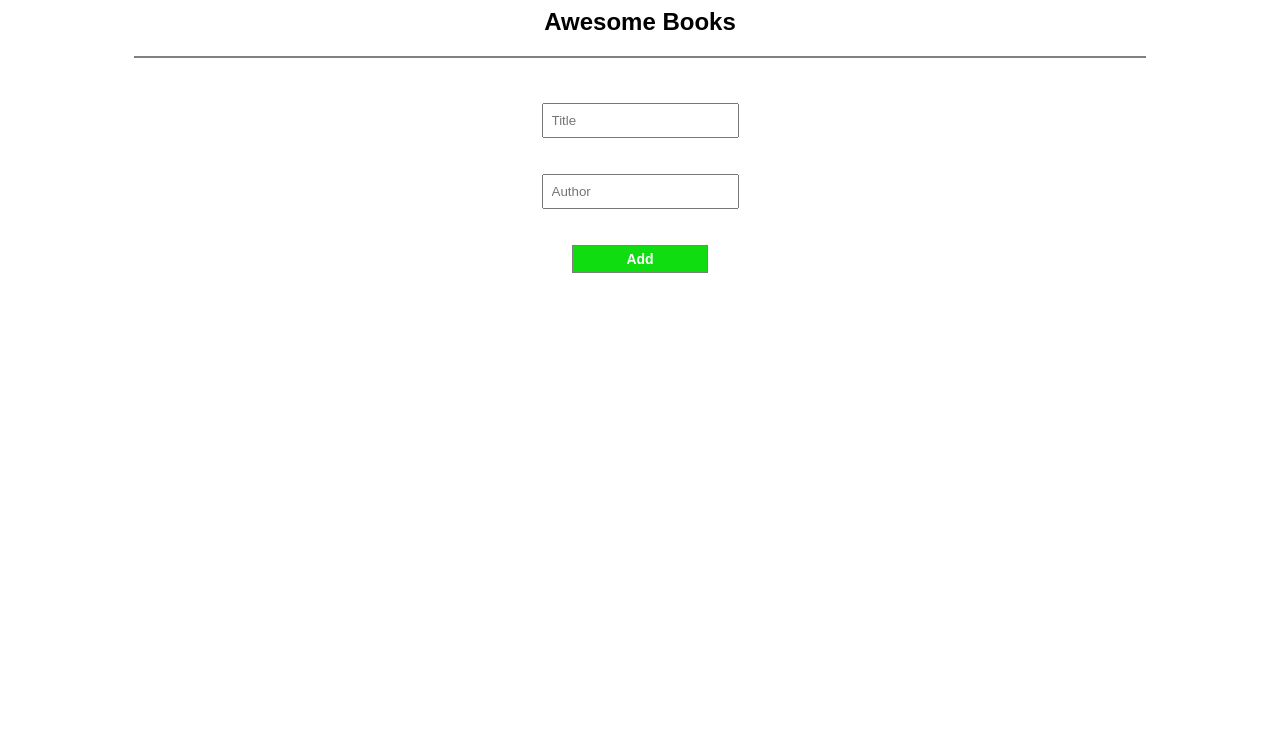
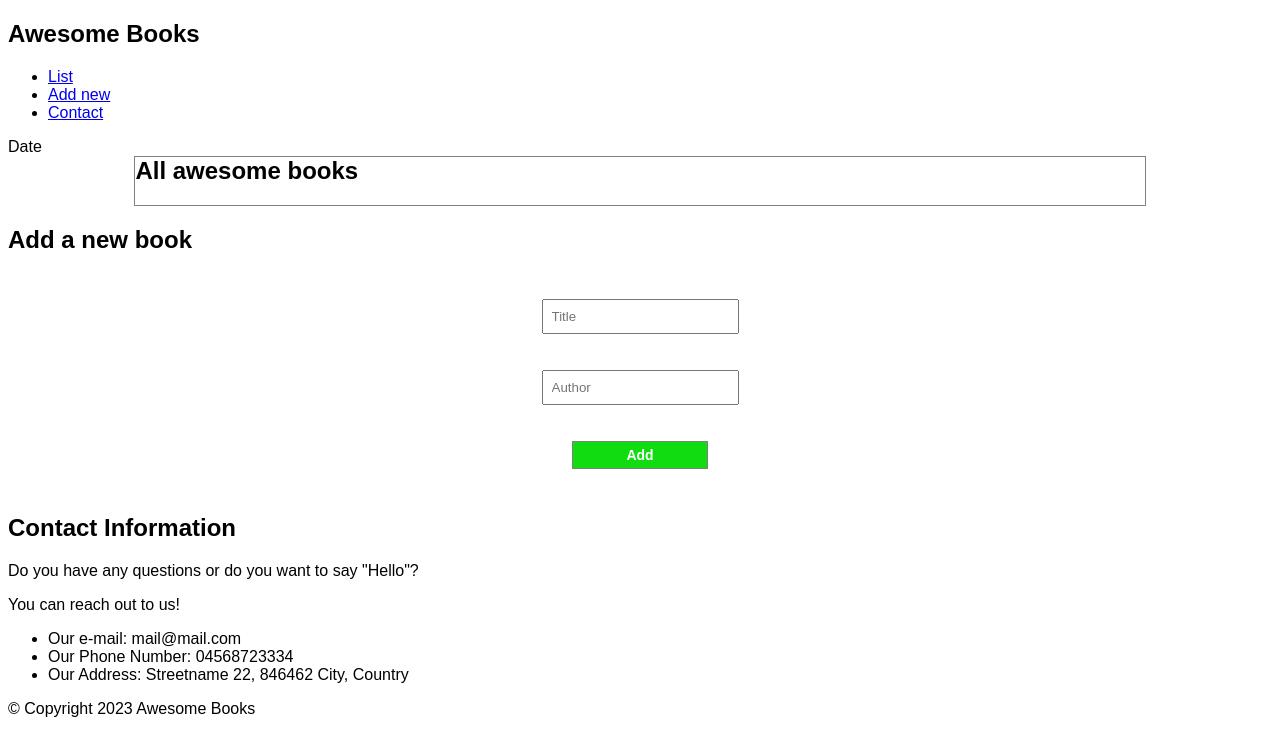
Before and after one commit to BenMKT/Awseome-Books-Project, a website: page index.html in a window 1280 px wide. Drawn offline with Linux system fonts and the light colour scheme.

Commit message:
Add header, newbook, contact and footer sections

```diff
--- a/index.html
+++ b/index.html
@@ -7,19 +7,43 @@
     <link rel="stylesheet" href="styles.css">
 </head>
 <body>
-    <section class="main">
+    <header>
+        <h2>Awesome Books</h2>
+        <nav>
+            <ul>
+                <li><a href="#library">List</a></li>
+                <li><a href="#addBtn">Add new</a></li>
+                <li><a href="#contact">Contact</a></li>
+            </ul>
+        </nav>
+    </header>
+    <div class="date">Date</div>
+    <section id="library">
         <h1>
-            Awesome Books
+            All awesome books
         </h1>
-        <section id="library">
-
-        </section>
-        <form action="">
+    </section>
+        <section id="newbooks">
+            <h2>Add a new book</h2>
+            <form action="">
             <input type="text" name="title" id="title" placeholder="Title"><br><br>
             <input type="text" name="author" id="author" placeholder="Author"><br><br>
             <button id="addBtn" type="submit">Add</button>
         </form>
-        <script src="app.js"></script>
     </section>
+    <section id="Contact">
+        <h2>Contact Information</h2>
+        <p>Do you have any questions or do you want to say "Hello"?</p>
+        <p>You can reach out to us!</p>
+        <ul>
+            <li>Our e-mail: mail@mail.com</li>
+            <li>Our Phone Number: 04568723334</li>
+            <li>Our Address: Streetname 22, 846462 City, Country</li>
+        </ul>
+    </section>
+    <footer>
+        <p>© Copyright 2023 Awesome Books</p>
+    </footer>
+    <script src="app.js"></script>
 </body>
 </html>
```
